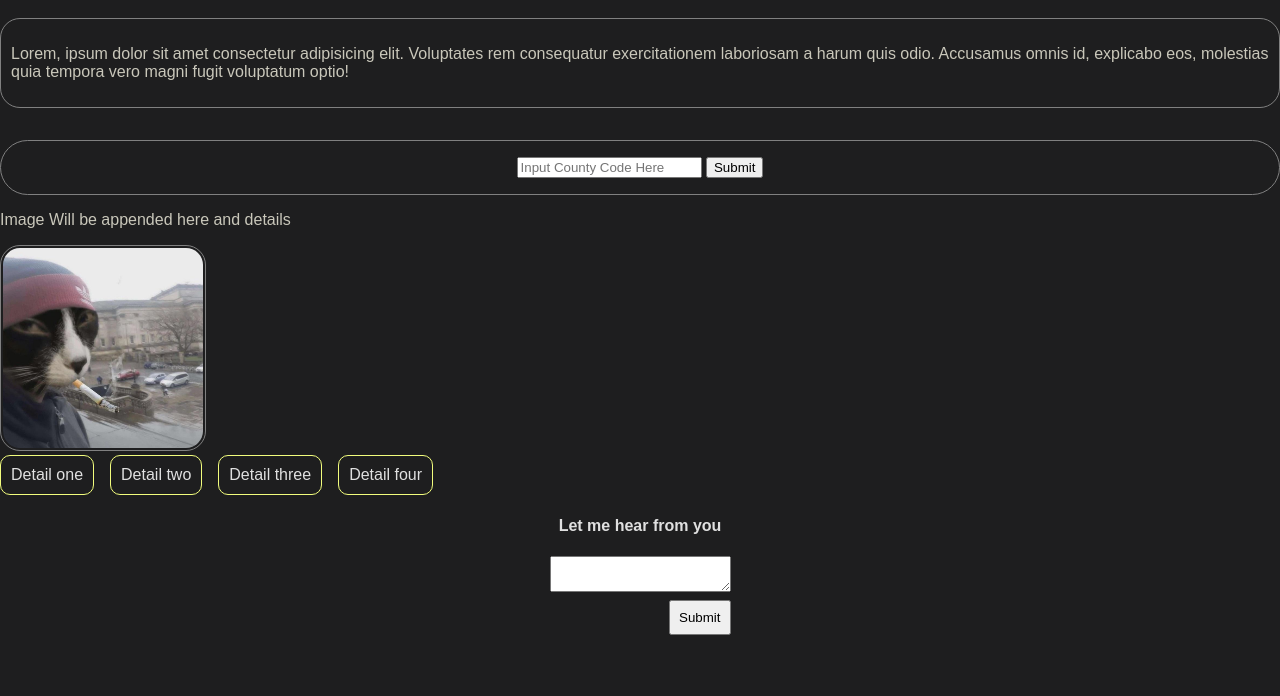
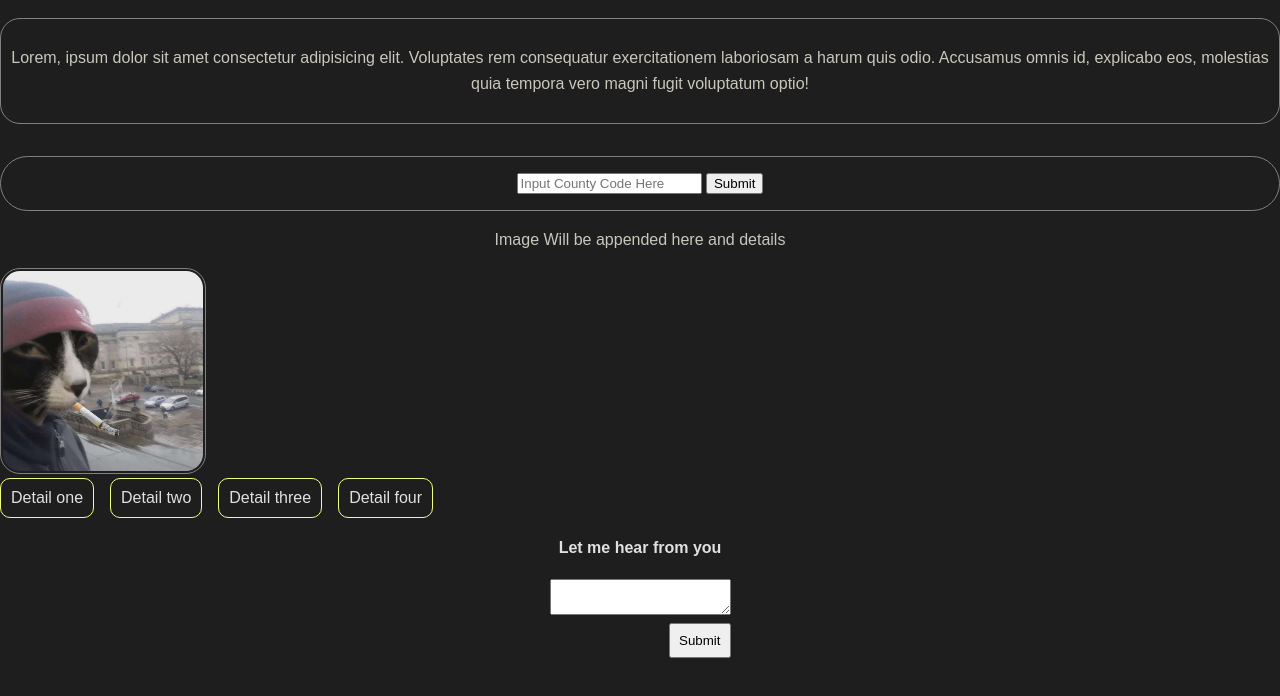
Before and after one commit to crucialniccur/A-Tourists-Guide, a plain HTML site: page index.html in a window 1280 px wide. Shown: the part 64-760 px from the top of the page. Drawn offline with Linux system fonts and the light colour scheme.

Commit message:
set a 1.6 line height to the p and a text align center

```diff
--- a/style.css
+++ b/style.css
@@ -15,6 +15,8 @@ h1 {
 
 p {
   color: #c9c7ba;
+  line-height: 1.6;
+  text-align: center;
 }
 
 #info {
```
